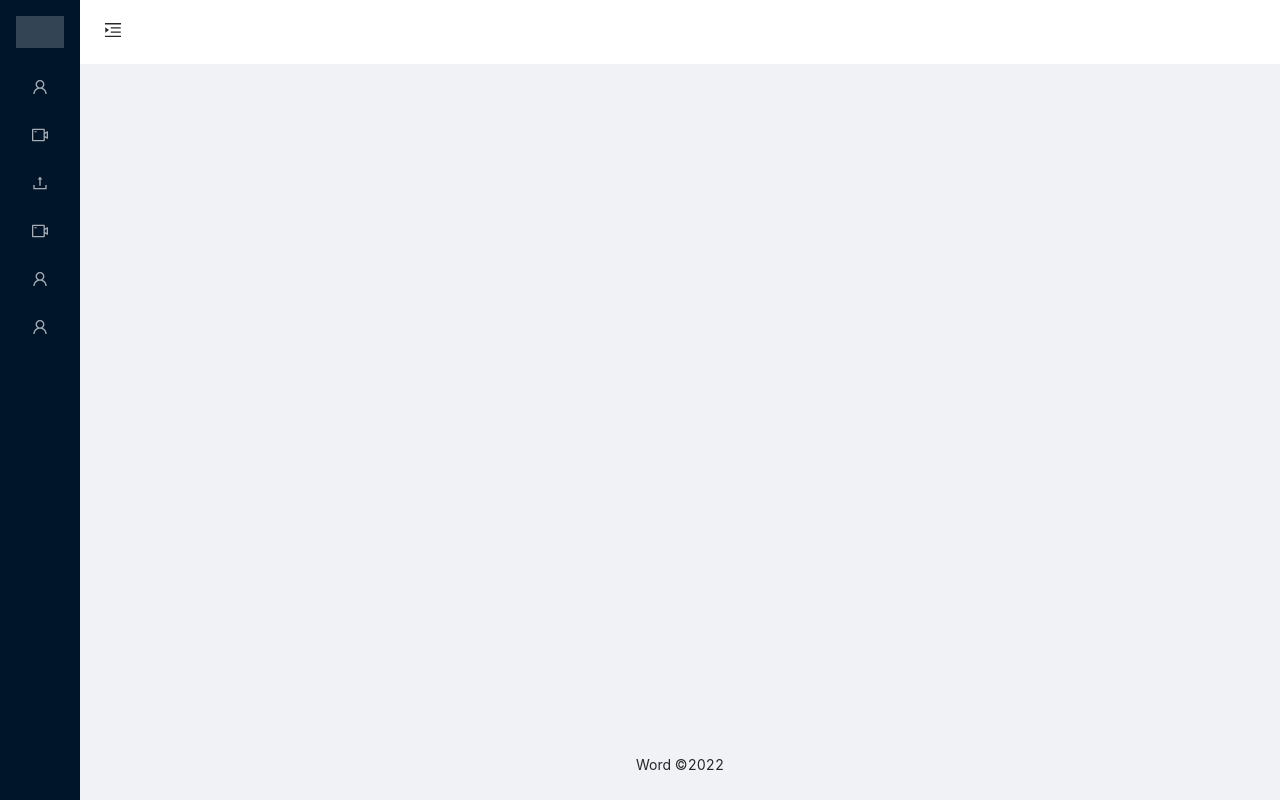
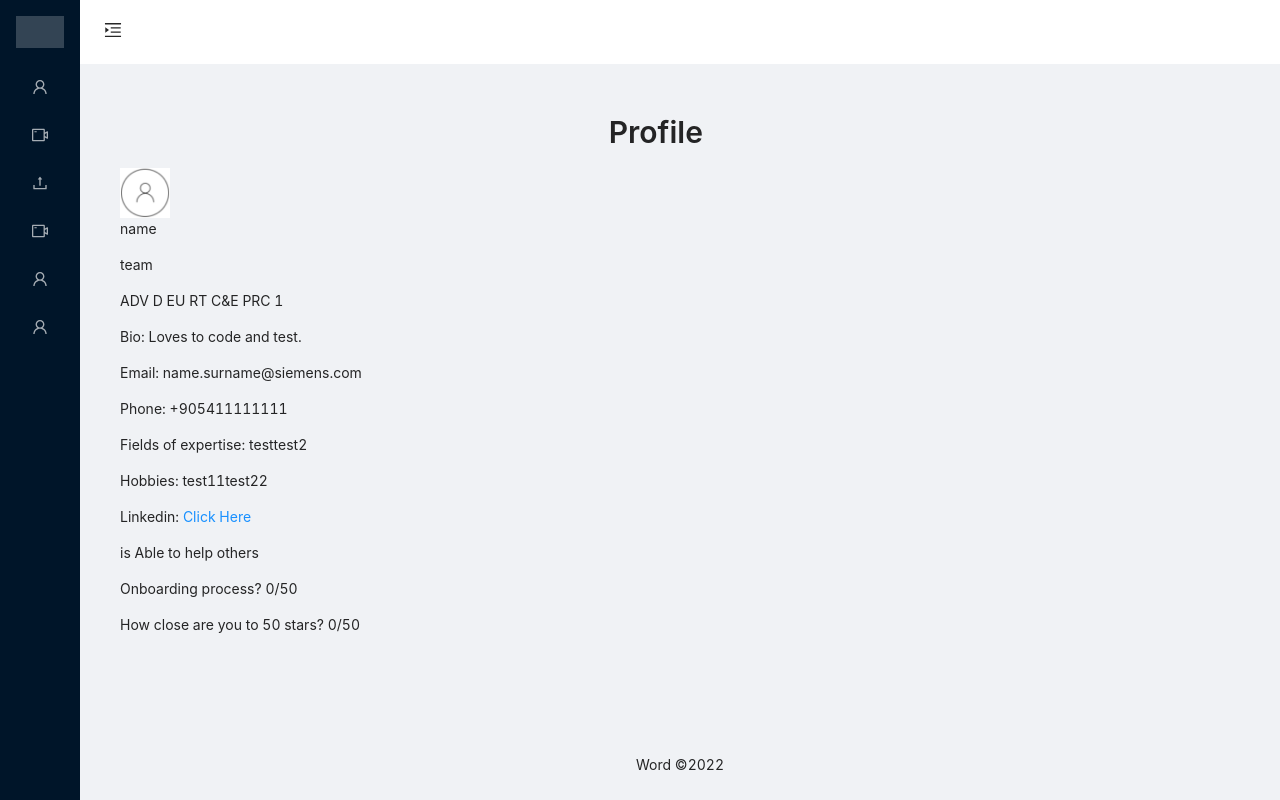
Before and after one commit to erdemakkaya/Hackathon, a React (Create React App) app in the folder client-app/: page /profilePage/1 in a window 1280 px wide. Built offline with nearby package versions, Linux system fonts and the light colour scheme.

Commit message:
profile page implemented with the simplest design

```diff
--- a/client-app/src/components/Layout/index.js
+++ b/client-app/src/components/Layout/index.js
@@ -52,7 +52,7 @@ function WordLayout() {
            <Route  path="/test" element = {<WordCardFetch />} />
            <Route  path="/creategrammer/:id" element = {<GrammerCreate />} />
            <Route  path="/listgrammer" element = {<GrammerList />} />
-           <Route  path="/profilePage" element = {<Profile />} />
+           <Route  path="/profilePage/:id" element = {<Profile />} />
 
                       </Routes>
 
--- a/client-app/src/components/Profile/profilePage.js
+++ b/client-app/src/components/Profile/profilePage.js
@@ -1,10 +1,30 @@
 import React, { useState } from 'react';
-import { useNavigate } from "react-router-dom";
+import { useNavigate, useParams } from "react-router-dom";
 import {Row, Col, Typography, Input, Form, Button,Checkbox,
   Radio, Switch, Slider, Select, message} from 'antd';
 /*   import WordNotification from '../Notification/WordNotification';
   import WordService from '../../services/wordService' */
 import logo from "../../images/defaultIcon.PNG"
+import MyJson from "../../db/db.json";
+
+var defaultUser = {
+    uid: "0",
+    name: "name",
+    email: "name.surname@siemens.com",
+    project: "ADV D EU RT C&E PRC 1",
+    powers: ["test", "test2"],
+    hobbies: ["test"],
+    team: "team",
+    linkedin: "https://google.com",
+    password: "deneme",
+    ready_to_help: true,
+    bio: "Loves to code and test.",
+    phone: "+905411111111",
+    hobbies: ["test11", "test22"],
+    ranking: 0,
+    onboarding: 0,
+    helpingPoints: 0
+};
 
 const formItemLayout = {
   labelCol: {
@@ -26,6 +46,17 @@ const Profile = ()  => {
     const loading = () => {};
     const navigate = () => {};
 
+    const { id } = useParams();
+    var currentUser = defaultUser;
+    const users = MyJson.members;
+    const numUsers = users.length;
+
+    for (var i = 0; i < numUsers; ++i) {
+        var user = users[i];
+        if (user.uid == id)
+            currentUser = user;
+    };
+
     return (
         <div>
             <Row gutter={[40, 0]}>
@@ -35,10 +66,30 @@ const Profile = ()  => {
             </Row>
             <Row gutter={[40, 0]}>
                 <Col span={18}>
-                <img src={logo} width="50" height="50"></img>
-                <p>Emre Kenar</p>
+                    <img src={logo} width="50" height="50"></img>
+                    <p>{currentUser.name}</p>
+                    <p>{currentUser.team}</p>
+                    <p>{currentUser.project}</p>
+                    <p>Bio: {currentUser.bio}</p>
+                    <p>Email: {currentUser.email}</p>
+                    <p>Phone: {currentUser.phone}</p>
+                    <p>Fields of expertise: {currentUser.powers}</p>
+                    <p>Hobbies: {currentUser.hobbies}</p>
+                    <p>Linkedin: <a href={currentUser.linkedin}>Click Here</a></p>
+                    <p>{currentUser.ready_to_help ? <text>is</text>: <text>isn't</text>} Able to help others</p>
+                    {/* <p>{false ? <text>is</text>: <text>isn't</text>} Able to help others</p> */}
+                    <p>Onboarding process? {currentUser.onboarding}/50</p>
+                    <p>How close are you to 50 stars? {currentUser.helpingPoints}/50</p>
+                </Col>
+            </Row>
 
-        <Form
+        </div>
+    );
+};
+
+export default Profile;
+
+/*{         <Form
         {...formItemLayout}
         name="basic"
 
@@ -132,13 +183,9 @@ const Profile = ()  => {
                 </Button>
                 </div>
         </Form.Item>
-        </Form>
-        </Col>
-            </Row>
-        </div>
-    );
+        </Form>}
 
-/*     const [loading, setLoading] = useState(false);
+    const [loading, setLoading] = useState(false);
     const navigate = useNavigate()
 
   const onFinish = async (values) => {
@@ -155,7 +202,3 @@ const Profile = ()  => {
   /*   const onFinishFailed = (errorInfo) => {
     WordNotification.ErrorNotification('you encountered an error');
   }; */
-
-};
-
-export default Profile;
--- a/client-app/src/components/Sider/index.js
+++ b/client-app/src/components/Sider/index.js
@@ -49,7 +49,7 @@ function WordSider({collapsed}) {
           </Link>
             </Menu.Item>
             <Menu.Item key="6" icon={<UserOutlined />}>
-            <Link to="/profilePage">
+            <Link to="/profilePage/0">
             Profile
           </Link>
             </Menu.Item>
```
